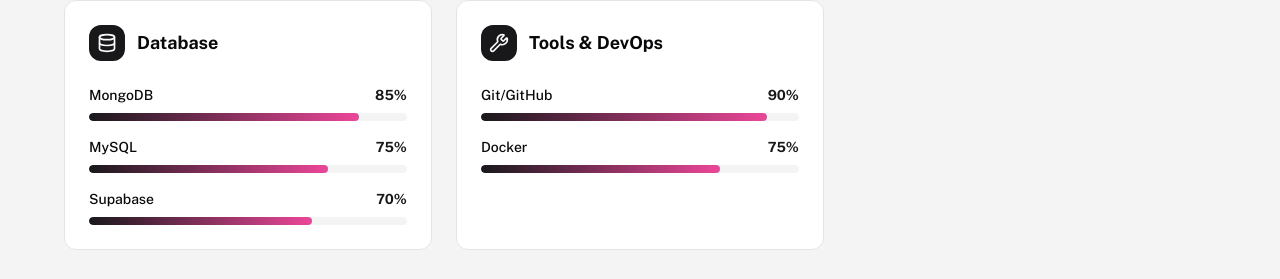
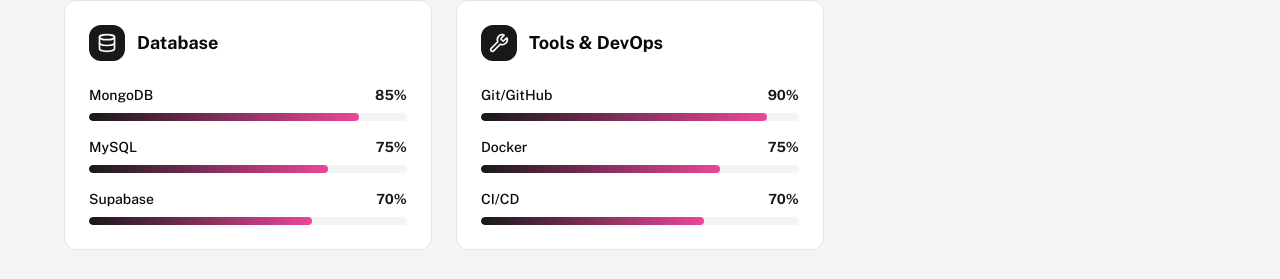
Before and after one commit to vetrinanda/MyPersonalPortfolio, a React (Vite) app in the folder portfolio-frontend/: page / in a window 1280 px wide. Shown: the part 6683-6962 px from the top of the page. Built offline with nearby package versions, Linux system fonts and the light colour scheme.

Commit message:
Your current version of Antigravity is out of date. Please visit https://antigravity.google/download to download and install the latest version.

```diff
--- a/portfolio-frontend/src/data/portfolioData.js
+++ b/portfolio-frontend/src/data/portfolioData.js
@@ -271,9 +271,9 @@
             category: "Tools & DevOps",
             items: [
                 { name: "Git/GitHub", percentage: 90 },
-                { name: "Docker", percentage: 75 }
+                { name: "Docker", percentage: 75 },
                 // { name: "AWS", percentage: 70 },
-                // { name: "CI/CD", percentage: 70 },
+                { name: "CI/CD", percentage: 70 }
                 // { name: "Linux", percentage: 75 }
             ]
         }
```
